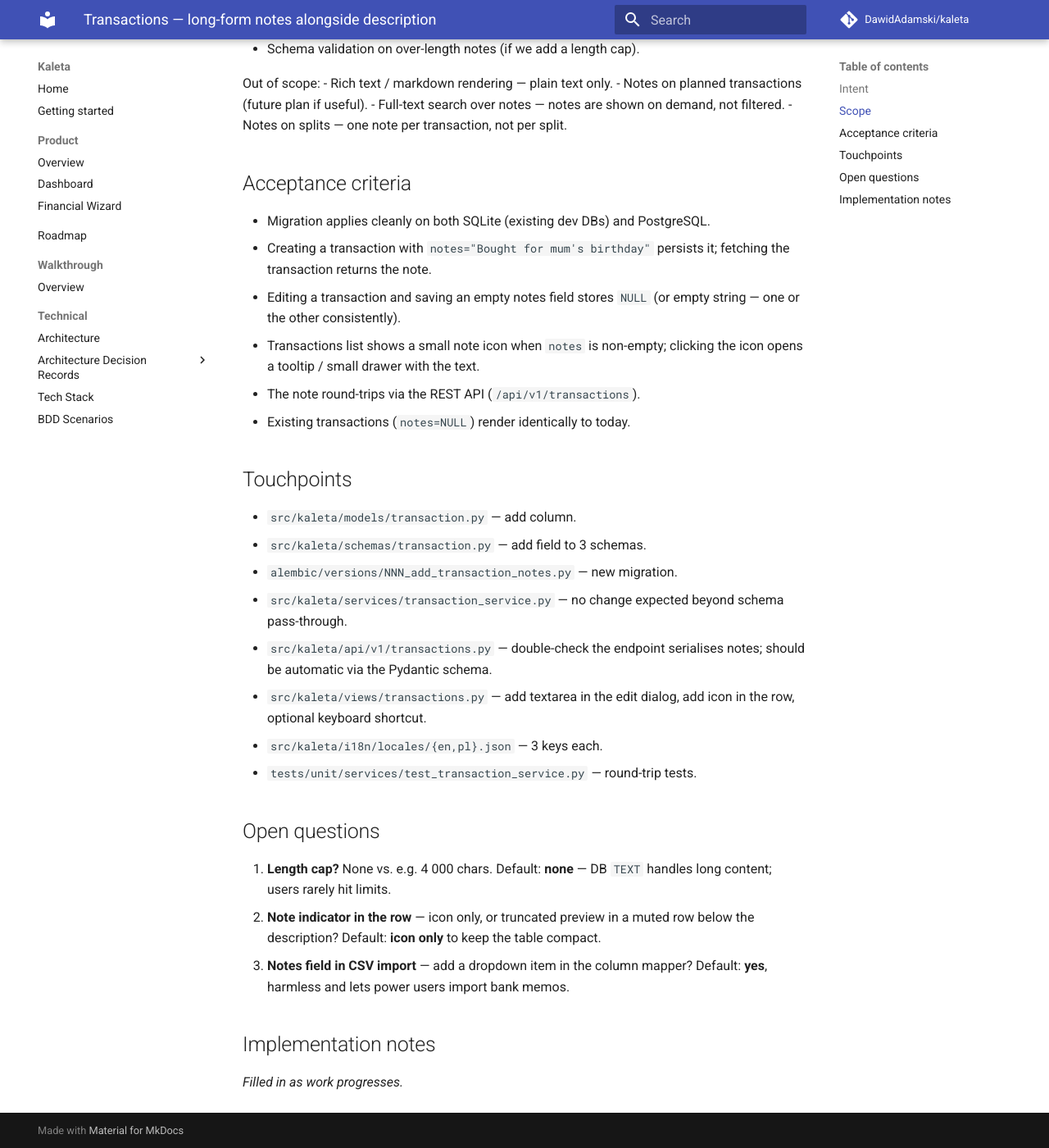
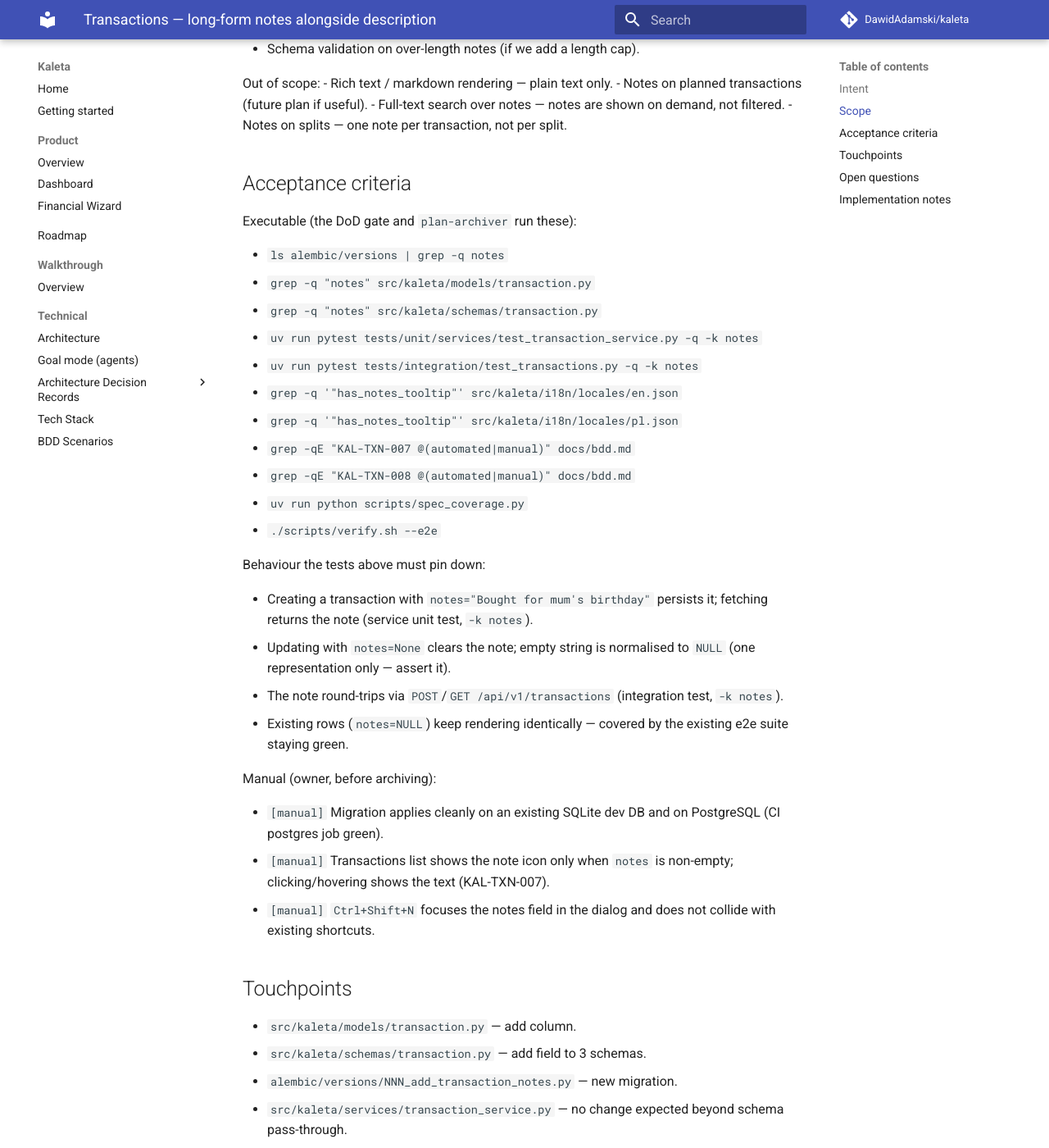
Before and after one commit to DawidAdamski/kaleta, an MkDocs documentation site: the page built from docs/plans/transactions-notes-field.md, in a window 1280 px wide and 1400 px high, scrolled down 1018 px. Shown: the whole window at 82% size. Built offline with MkDocs 1.6.1 and Material for MkDocs 9.7.7, drawn with Linux system fonts in a browser that asks for light colours; comment, search, counter and statistics services are not loaded.

Commit message:
chore(agents): goal mode — DoD-gated plan implementation for Claude Code and Cursor
Adds a deterministic Definition-of-Done judge for implementing plans from
docs/plans/ in goal mode:

- .claude/hooks/dod-gate.sh (Stop hook): plan hygiene, green-washing
  check, executable acceptance criteria, scripts/verify.sh, fresh review
  verdict; bounded attempts
- .claude/hooks/protect-files.sh (PreToolUse): harness, archived plans
  and applied migrations are read-only for the agent
- scripts/plan_goal.sh start|status|check|block|finish — goal state,
  IDE-agnostic judge (check)
- scripts/review_gate.sh — independent headless reviewer, optional Cursor
  CLI second opinion (KALETA_CROSS_REVIEW=1)
- scripts/plan_runner.sh — headless queue consumer (worktree + branch per
  plan, --engine claude|cursor, --pr)
- /implement-plan command, reviewer subagent, docs/goal-mode.md
- transactions-notes-field: executable acceptance criteria + KAL-TXN-007/008

Co-Authored-By: Claude Fable 5.1 <noreply@anthropic.com>
Claude-Session: https://claude.ai/code/session_01JdewYcM7AsfyJhLQub5S5D

```diff
--- a/docs/plans/transactions-notes-field.md
+++ b/docs/plans/transactions-notes-field.md
@@ -55,16 +55,39 @@ Out of scope:
 
 ## Acceptance criteria
 
-- Migration applies cleanly on both SQLite (existing dev DBs) and
-  PostgreSQL.
+Executable (the DoD gate and `plan-archiver` run these):
+
+- `ls alembic/versions | grep -q notes`
+- `grep -q "notes" src/kaleta/models/transaction.py`
+- `grep -q "notes" src/kaleta/schemas/transaction.py`
+- `uv run pytest tests/unit/services/test_transaction_service.py -q -k notes`
+- `uv run pytest tests/integration/test_transactions.py -q -k notes`
+- `grep -q '"has_notes_tooltip"' src/kaleta/i18n/locales/en.json`
+- `grep -q '"has_notes_tooltip"' src/kaleta/i18n/locales/pl.json`
+- `grep -qE "KAL-TXN-007 @(automated|manual)" docs/bdd.md`
+- `grep -qE "KAL-TXN-008 @(automated|manual)" docs/bdd.md`
+- `uv run python scripts/spec_coverage.py`
+- `./scripts/verify.sh --e2e`
+
+Behaviour the tests above must pin down:
+
 - Creating a transaction with `notes="Bought for mum's birthday"`
-  persists it; fetching the transaction returns the note.
-- Editing a transaction and saving an empty notes field stores
-  `NULL` (or empty string — one or the other consistently).
-- Transactions list shows a small note icon when `notes` is non-empty;
-  clicking the icon opens a tooltip / small drawer with the text.
-- The note round-trips via the REST API (`/api/v1/transactions`).
-- Existing transactions (`notes=NULL`) render identically to today.
+  persists it; fetching returns the note (service unit test, `-k notes`).
+- Updating with `notes=None` clears the note; empty string is normalised
+  to `NULL` (one representation only — assert it).
+- The note round-trips via `POST`/`GET /api/v1/transactions`
+  (integration test, `-k notes`).
+- Existing rows (`notes=NULL`) keep rendering identically — covered by
+  the existing e2e suite staying green.
+
+Manual (owner, before archiving):
+
+- `[manual]` Migration applies cleanly on an existing SQLite dev DB and
+  on PostgreSQL (CI postgres job green).
+- `[manual]` Transactions list shows the note icon only when `notes` is
+  non-empty; clicking/hovering shows the text (KAL-TXN-007).
+- `[manual]` `Ctrl+Shift+N` focuses the notes field in the dialog and
+  does not collide with existing shortcuts.
 
 ## Touchpoints
 
--- a/mkdocs.yml
+++ b/mkdocs.yml
@@ -34,6 +34,7 @@ nav:
       - Overview: walkthrough/index.md
   - Technical:
       - Architecture: architecture.md
+      - Goal mode (agents): goal-mode.md
       - Architecture Decision Records:
           - "ADR-001: NiceGUI as UI Framework": adr/001-nicegui-as-ui-framework.md
           - "ADR-002: SQLAlchemy 2.0 with Dual Database Support": adr/002-sqlalchemy-20-with-dual-database-support.md
```
Also changed, not shown: .claude/agents/reviewer.md (added, +46 -0 lines), .claude/commands/implement-plan.md (added, +55 -0 lines), AGENTS.md (+12 -0 lines), docs/bdd.md (+19 -0 lines), docs/goal-mode.md (added, +166 -0 lines), 7 other files.
